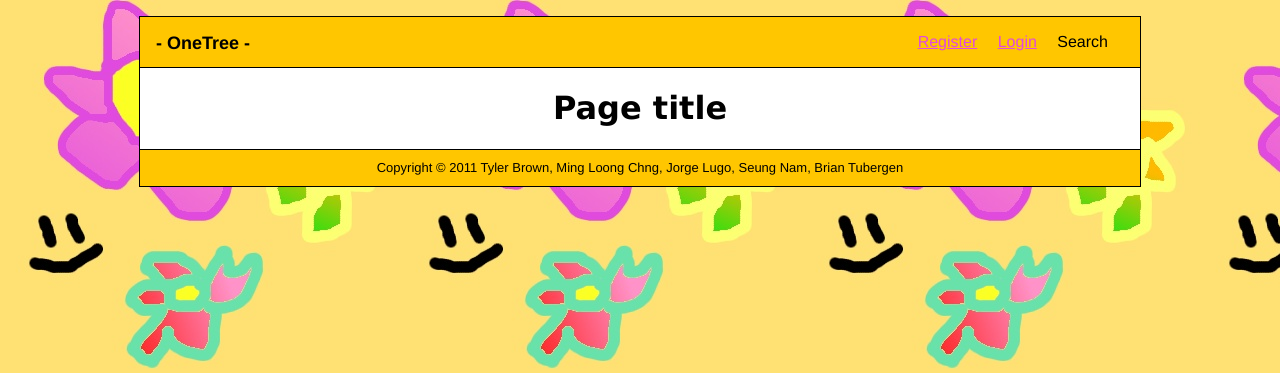
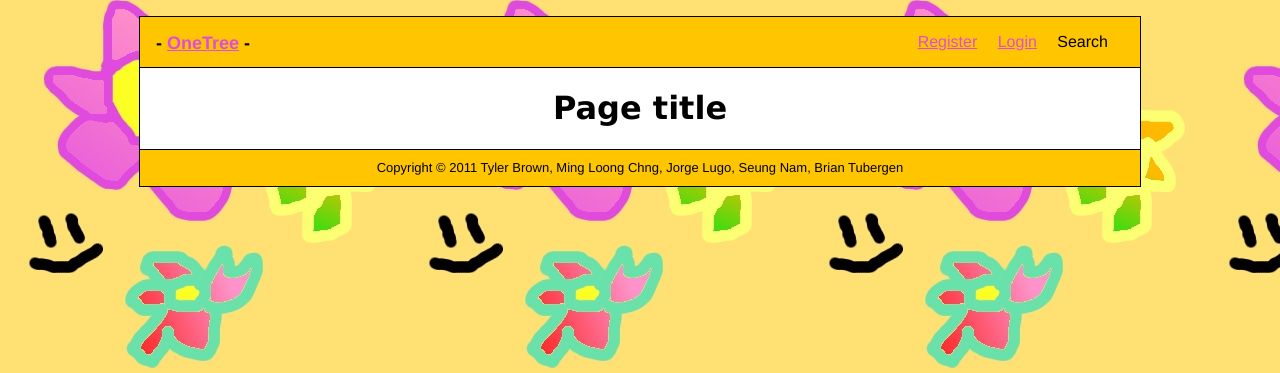
Before and after one commit to tubergen/OneTree, a Django app: template templates/base.html in a window 1280 px wide. Shown: the top 373 px of the page. Run offline with Django 3.2, Linux system fonts and the light colour scheme; the template is opened without the code that fills it, so the values that code supplies are empty.

Commit message:
linked logo to homepage

```diff
--- a/static/stylesheets/styles.css
+++ b/static/stylesheets/styles.css
@@ -16,6 +16,8 @@ body {
 #header {
     padding: 1em;
     background-color: #FFC600;
+   /* background-image: url(/static/images/tree.jpg); */
+    background-repeat: none;
     border-bottom: 1px solid;
     margin-bottom: 1em;
 }
--- a/templates/base.html
+++ b/templates/base.html
@@ -13,7 +13,7 @@
                 {# if user logged in display the logged in bar #}
                 {# else display the logged out bar: #}
                 <div id="header_logo">
-                    - OneTree -
+                    - <a href="/">OneTree</a> -
                 </div>
                 <div id="header_nav">
                     <ul>
```
Also changed, not shown: static/images/tree.jpg (added).
